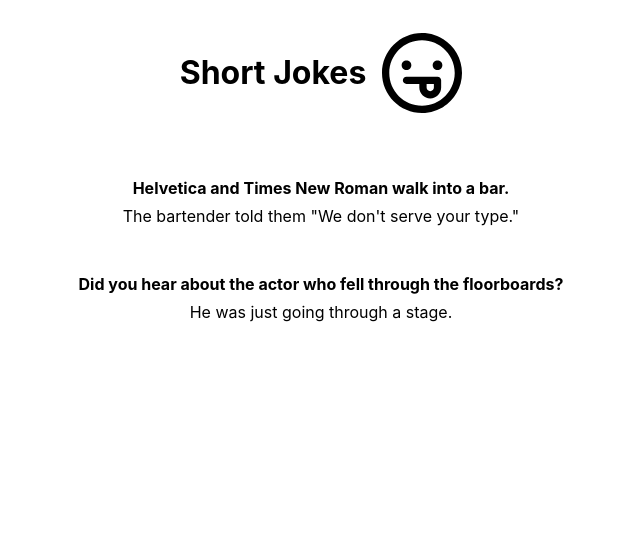
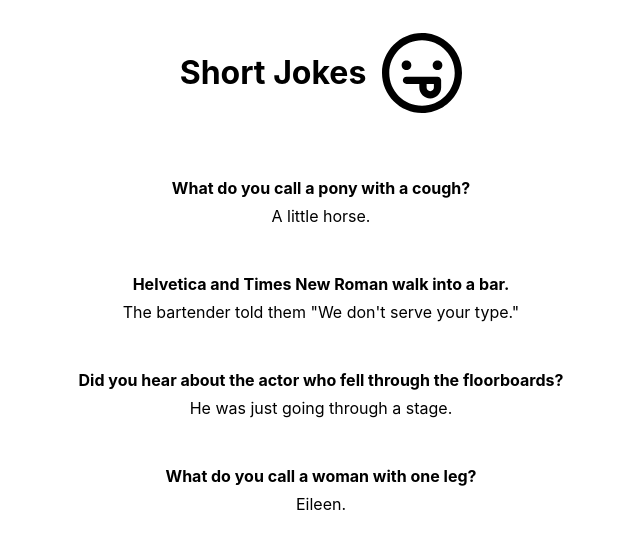
Before and after one commit to robwakeman/short-jokes, a React (Create React App) app: page / in a window 1280 px wide. Shown: the top 548 px of the page, without its empty margins (319-959 px from the left). Built offline with nearby package versions, Linux system fonts and the light colour scheme.

Commit message:
add more jokes

```diff
--- a/src/App.js
+++ b/src/App.js
@@ -13,12 +13,20 @@
       <Jokes
         jokes={[
           {
+            question: `What do you call a pony with a cough?`,
+            answer: `A little horse.`,
+          },
+          {
             question: `Helvetica and Times New Roman walk into a bar.`,
             answer: `The bartender told them "We don't serve your type."`,
           },
           {
             question: `Did you hear about the actor who fell through the floorboards?`,
             answer: `He was just going through a stage.`,
+          },
+          {
+            question: `What do you call a woman with one leg?`,
+            answer: `Eileen.`,
           },
         ]}
       />
```
